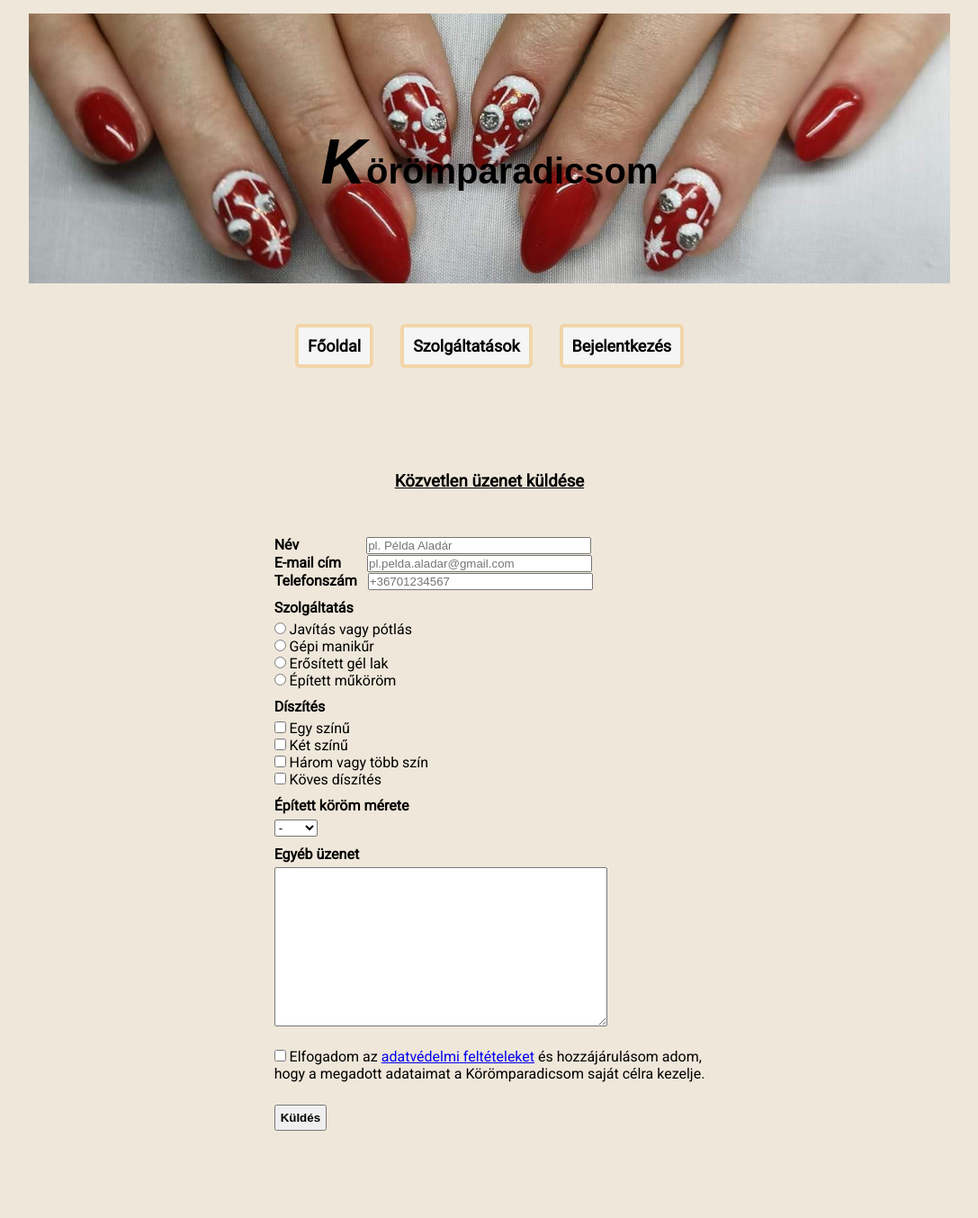
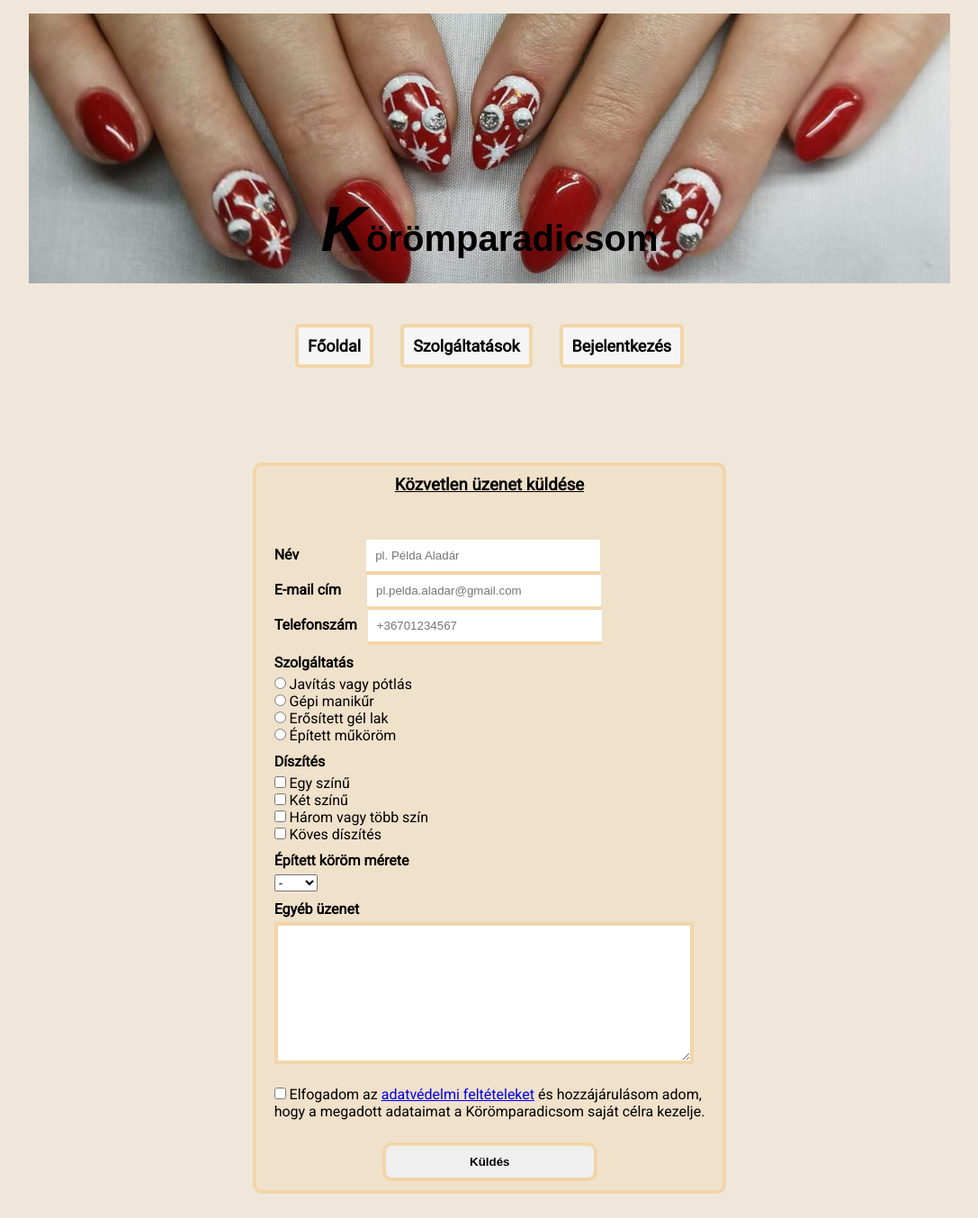
Before and after one commit to grenata36/grenata36.github.io, a PHP site: page /vizsgamunka/bejelentkezes.html in a window 1280 px wide. Shown: the top 1354 px of the page at 90% size, without its empty margins (96-1183 px from the left). Before the commit the page ends 1257 px from the top, so only its background shows below. Run offline with PHP 8.4, Linux system fonts and the light colour scheme; some web fonts are replaced.

Commit message:
form style

```diff
--- a/vizsgamunka/bejelentkezes.html
+++ b/vizsgamunka/bejelentkezes.html
@@ -17,11 +17,14 @@
       rel="stylesheet"
       href="https://fonts.googleapis.com/css?family=Roboto"
     />
+    <link
+    rel="stylesheet"
+    href="https://cdnjs.cloudflare.com/ajax/libs/animate.css/4.1.1/animate.min.css"/>
     <title>Körömparadicsom | Bejelentkezés</title>
   </head>
   <body>
     <div class="contener">
-      <header>
+      <header class=" animate__animated animate__zoomIn">
         <h1><i>K</i>örömparadicsom</h1>
       </header>
       <nav>
--- a/vizsgamunka/css/styles.css
+++ b/vizsgamunka/css/styles.css
@@ -31,9 +31,10 @@ header {
 
 h1 {
     text-align: center;
-    padding: 125px 0 0 0;
+    padding: 200px 0 0 0;
     font-size: 40px;
     font-family: "Sofia", sans-serif;
+    /* background-color:rgba(255, 255, 255, 0.18); */
 }
 
 h1::first-letter {
@@ -264,16 +265,18 @@ h3 {
     border: 4px solid #f2d5a9;
 }
 
-
-
 /*Szolgáltatások oldal vége*/
 
-/* Elérhetőslgek oldal*/
+/* Bejelentkezés oldal*/
 
 form {
     grid-column: 3;
     grid-row: 3;
     margin: auto;
+    background-color: #f0e1cb;
+    border: 4px solid #f2d5a9;
+    border-radius: 10px;
+    padding: 0 20px 0 20px;
 }
 
 form h3 {
@@ -288,37 +291,49 @@ h4 {
     padding-right: 71px;
 }
 
-#name {
-    width: 250px;
-}
-
 #label_email {
     padding-right: 25px;
-}
-
-#e-mail {
-    width: 250px;
 }
 
 #label_tel {
     padding-right: 8px;
 }
 
+#name,
+#e-mail,
 #telephone {
-    width: 250px;
+    padding: 10px;
+    border: 0;
+    border-bottom: 4px solid #f2d5a9;
+    width: 260px;
 }
 
 #massage {
-    width: 370px;
-    height: 177px;
+    width: 466px;
+    height: 143;
+    border: 4px solid #f2d5a9;
+
 }
 
 button {
-    padding: 5px;
+    padding: 10px;
+    border: 4px solid #f2d5a9;
+    border-radius: 10px;
+    cursor: pointer;
+    width: 50%;
+    margin: 0 0 10px 120px ;
+}
+
+button:hover {
+    background-color:  rgb(166, 163, 163);
 }
 
 .protection {
     padding: 20px 0 25px 0;
+}
+
+input#data_protection {
+    cursor: pointer;
 }
 
 footer {
@@ -334,7 +349,7 @@ iframe {
 }
 
 
-/* Elérhetőslgek oldal vége*/
+/* Bejelentkezés oldal vége*/
 
 /* Adatvédelem*/
 
--- a/vizsgamunka/szolgaltatasok.html
+++ b/vizsgamunka/szolgaltatasok.html
@@ -10,11 +10,14 @@
     <link rel="stylesheet" href="css/styles.css" />
     <link rel="stylesheet" href="https://fonts.googleapis.com/css?family=Sofia">
     <link rel="stylesheet" href="https://fonts.googleapis.com/css?family=Roboto">
+    <link
+    rel="stylesheet"
+    href="https://cdnjs.cloudflare.com/ajax/libs/animate.css/4.1.1/animate.min.css"/>
     <title>Körömparadicsom | Szolgáltatások</title>
   </head>
   <body>
     <div class="contener">
-      <header>
+      <header class=" animate__animated animate__zoomIn">
         <h1><i>K</i>örömparadicsom</h1>
       </header>
       <nav>
```
Also changed, not shown: vizsgamunka/index.html (+5 -2 lines).
